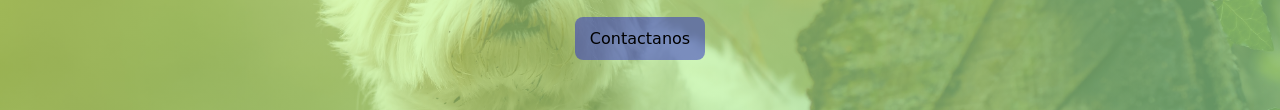
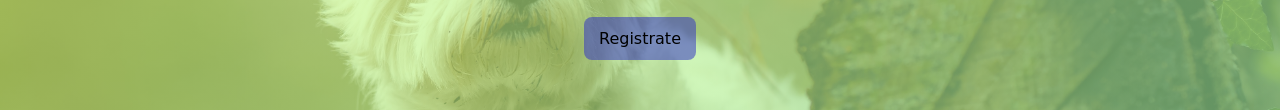
Before and after one commit to Javier0528/Landing_Javier, a plain HTML site: page index.html in a window 1280 px wide. Shown: the part 271-381 px from the top of the page. Drawn offline with Linux system fonts and the light colour scheme; a web font is replaced by a local one.

Commit message:
Avance #5 Final del proyecto

```diff
--- a/index.html
+++ b/index.html
@@ -17,7 +17,7 @@
       <div class="textos-hero">
         <h1>Bienvenido al SPA de las mascotas</h1>
         <p>¡Somos la mejor opción para el cuidado del mas consentido!</p>
-        <a href="#contacto">Contactanos</a>
+        <a href="#contacto">Registrate</a>
       </div>
       <div class="svg-hero" style="height: 150px; overflow: hidden">
         <svg
@@ -131,7 +131,7 @@
 
     <footer id="contacto">
       <div class="contenedor">
-        <h2 class="titulo">Contactanos</h2>
+        <h2 class="titulo">Seccion de registro Nuevos Usuarios</h2>
         <form action="" class="form">
           <input class="input" type="text" name="" id="" placeholder="Nombre" />
           <input class="input" type="email" name="" id="" placeholder="Email" />
```
